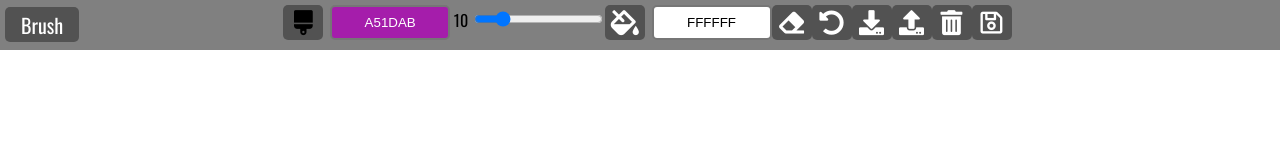
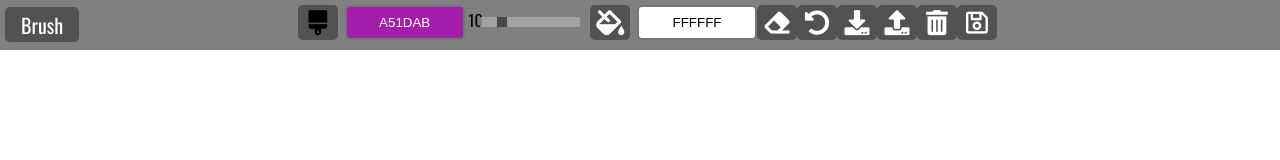
Before and after one commit to PushpakB3096/paint-clone, a plain HTML site: page index.html in a window 1280 px wide. Drawn offline with nearby package versions, Linux system fonts and the light colour scheme.

Commit message:
Add custom styling to JSColor slider

```diff
--- a/assets/style/style.css
+++ b/assets/style/style.css
@@ -76,6 +76,40 @@ body {
   cursor: pointer;
   outline: none;
 }
+
+/* Custom Slider */
+.slider {
+  -webkit-appearance: none;
+  position: relative;
+  left: -8px;
+  width: 100px;
+  height: 10px;
+  background: rgb(177, 177, 177);
+  outline: none;
+  opacity: 0.7;
+  cursor: pointer;
+  -webkit-transition: 0.25s;
+  transition: opacity 0.25s;
+}
+
+.slider:hover {
+  opacity: 1;
+}
+
+.slider::-webkit-slider-thumb {
+  -webkit-appearance: none;
+  appearance: none;
+  width: 10px;
+  height: 10px;
+  background: rgb(47, 47, 47);
+}
+
+.slider::-moz-range-thumb {
+  width: 10px;
+  height: 10px;
+  background: rgb(47, 47, 47);
+}
+
 /* for JSColor - end */
 
 /* for mobile screen message - start */
```
